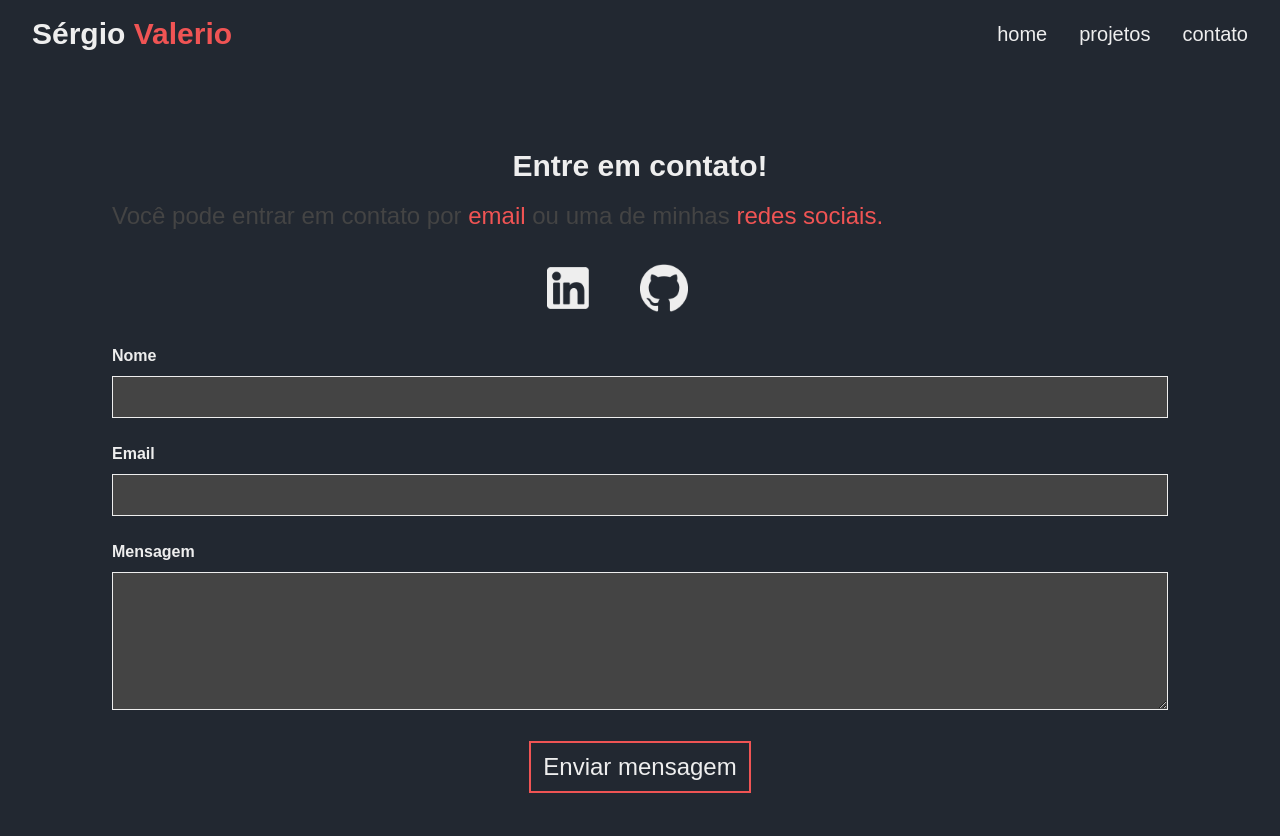
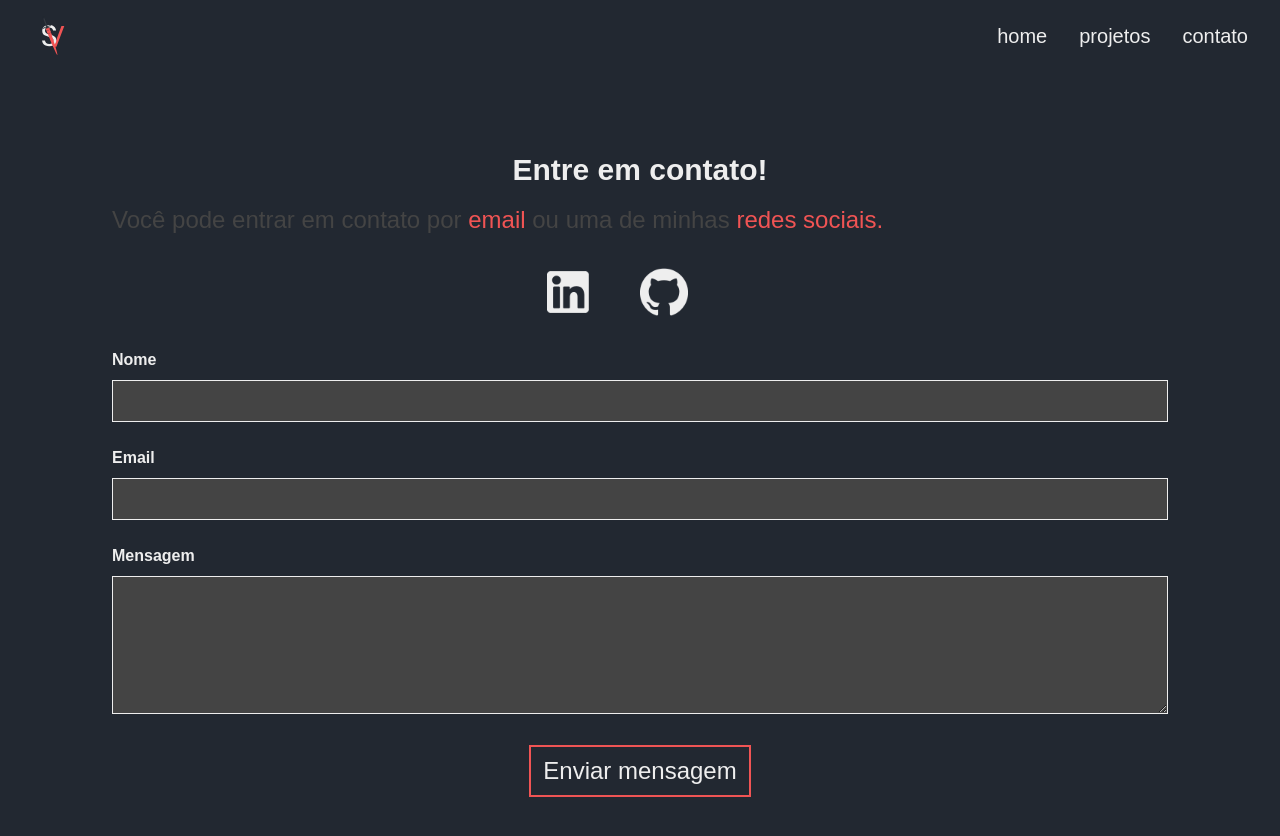
Before and after one commit to Scyies/portifolio, a React (Create React App) app: page /contato in a window 1280 px wide. Shown: the top 836 px of the page. Built offline with nearby package versions, Linux system fonts and the light colour scheme.

Commit message:
Logo, icon, hover button

```diff
--- a/public/index.html
+++ b/public/index.html
@@ -2,7 +2,7 @@
 <html lang="en">
   <head>
     <meta charset="utf-8" />
-    <link rel="icon" href="%PUBLIC_URL%/favicon.ico" />
+    <link rel="icon" href="%PUBLIC_URL%/Logo.svg" />
     <meta name="viewport" content="width=device-width, initial-scale=1" />
     <meta name="theme-color" content="#000000" />
     <meta
--- a/src/components/Button.tsx
+++ b/src/components/Button.tsx
@@ -4,9 +4,14 @@ interface IButton {
   children: React.ReactNode;
 }
 
-export default function Button({ children, ...rest }: IButton & ButtonHTMLAttributes<HTMLButtonElement>) {
+export default function Button({
+  children,
+  ...rest
+}: IButton & ButtonHTMLAttributes<HTMLButtonElement>) {
   return (
-    <button className="border-2 border-orange py-2 px-3 text-white mt-4 flex"
+    <button
+      className="border-2 border-orange py-2 px-3 text-white mt-4 flex
+    hover:bg-orange hover:text-black transition-colors"
       {...rest}
     >
       {children}
--- a/src/components/Header.tsx
+++ b/src/components/Header.tsx
@@ -1,13 +1,12 @@
 import React from "react";
 import { Link } from "react-router-dom";
+import Logo from "../assets/Logo.svg";
 
 export default function Header() {
   return (
     <header className="mx-6 md:mx-8 lg:mx-40 md:flex place-items-center justify-between">
-      <div className="flex justify-center text-center my-4">
-        <p className="text-white mr-1 font-bold text-xl md:text-3xl">
-          Sérgio <strong className="text-orange font-bold">Valerio</strong>
-        </p>
+      <div className="flex justify-center text-center h-10 w-10 my-4">
+        <img src={Logo} alt="" />
       </div>
       <nav className="flex justify-center text-white lowercase text-md md:text-xl lg:text-3xl list-none">
         <Link to="/"
--- a/src/pages/Home.tsx
+++ b/src/pages/Home.tsx
@@ -28,7 +28,7 @@ export default function Home() {
             <span className="text-orange ml-1 font-medium">interativos</span> e
             novas experiencias digitais.
           </p>
-          <Link to="/contato" className="md:text-2xl lg:text-3xl">
+          <Link to="/contato" className="md:text-2xl lg:text-3xl inline-block">
             <Button onClick={handleClick}>Vamos Conversar!</Button>
           </Link>
         </div>
```
Also changed, not shown: public/Logo.svg (added), src/assets/Logo.svg (added).
